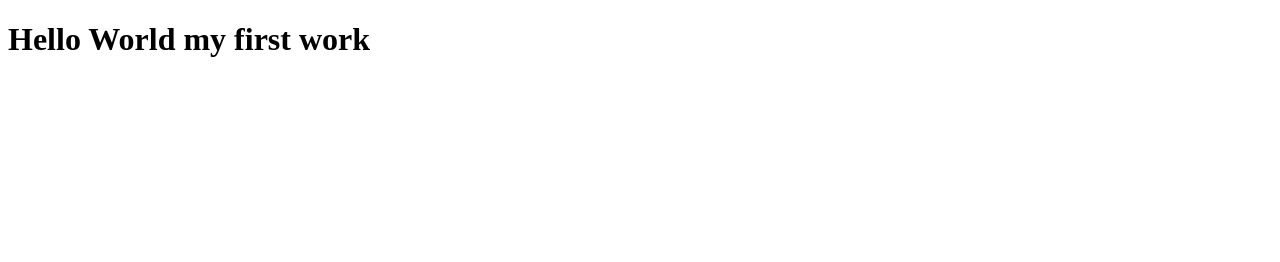
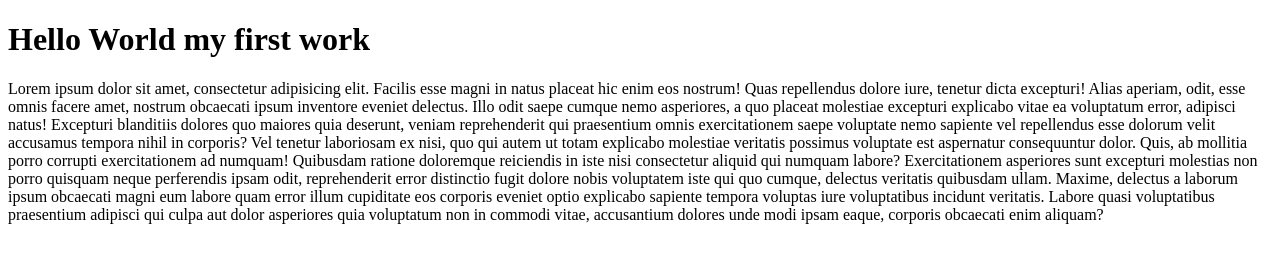
Before and after one commit to L1sterrr/abduvali-first-git-lesson, a plain HTML site: page index.html in a window 1280 px wide. Drawn offline with Linux system fonts and the light colour scheme.

Commit message:
2uzgarish

```diff
--- a/index.html
+++ b/index.html
@@ -1,5 +1,6 @@
 <!DOCTYPE html>
 <html lang="en">
+
 <head>
     <meta charset="UTF-8">
     <meta http-equiv="X-UA-Compatible" content="IE=edge">
@@ -7,9 +8,25 @@
     <title>Document</title>
     <link rel="stylesheet" href="/style.css">
 </head>
+
 <body>
     <h1>
         Hello World my first work
     </h1>
+    <p>Lorem ipsum dolor sit amet, consectetur adipisicing elit. Facilis esse magni in natus placeat hic enim eos
+        nostrum! Quas repellendus dolore iure, tenetur dicta excepturi! Alias aperiam, odit, esse omnis facere amet,
+        nostrum obcaecati ipsum inventore eveniet delectus. Illo odit saepe cumque nemo asperiores, a quo placeat
+        molestiae excepturi explicabo vitae ea voluptatum error, adipisci natus! Excepturi blanditiis dolores quo
+        maiores quia deserunt, veniam reprehenderit qui praesentium omnis exercitationem saepe voluptate nemo sapiente
+        vel repellendus esse dolorum velit accusamus tempora nihil in corporis? Vel tenetur laboriosam ex nisi, quo qui
+        autem ut totam explicabo molestiae veritatis possimus voluptate est aspernatur consequuntur dolor. Quis, ab
+        mollitia porro corrupti exercitationem ad numquam! Quibusdam ratione doloremque reiciendis in iste nisi
+        consectetur aliquid qui numquam labore? Exercitationem asperiores sunt excepturi molestias non porro quisquam
+        neque perferendis ipsam odit, reprehenderit error distinctio fugit dolore nobis voluptatem iste qui quo cumque,
+        delectus veritatis quibusdam ullam. Maxime, delectus a laborum ipsum obcaecati magni eum labore quam error illum
+        cupiditate eos corporis eveniet optio explicabo sapiente tempora voluptas iure voluptatibus incidunt veritatis.
+        Labore quasi voluptatibus praesentium adipisci qui culpa aut dolor asperiores quia voluptatum non in commodi
+        vitae, accusantium dolores unde modi ipsam eaque, corporis obcaecati enim aliquam?</p>
 </body>
+
 </html>
```
